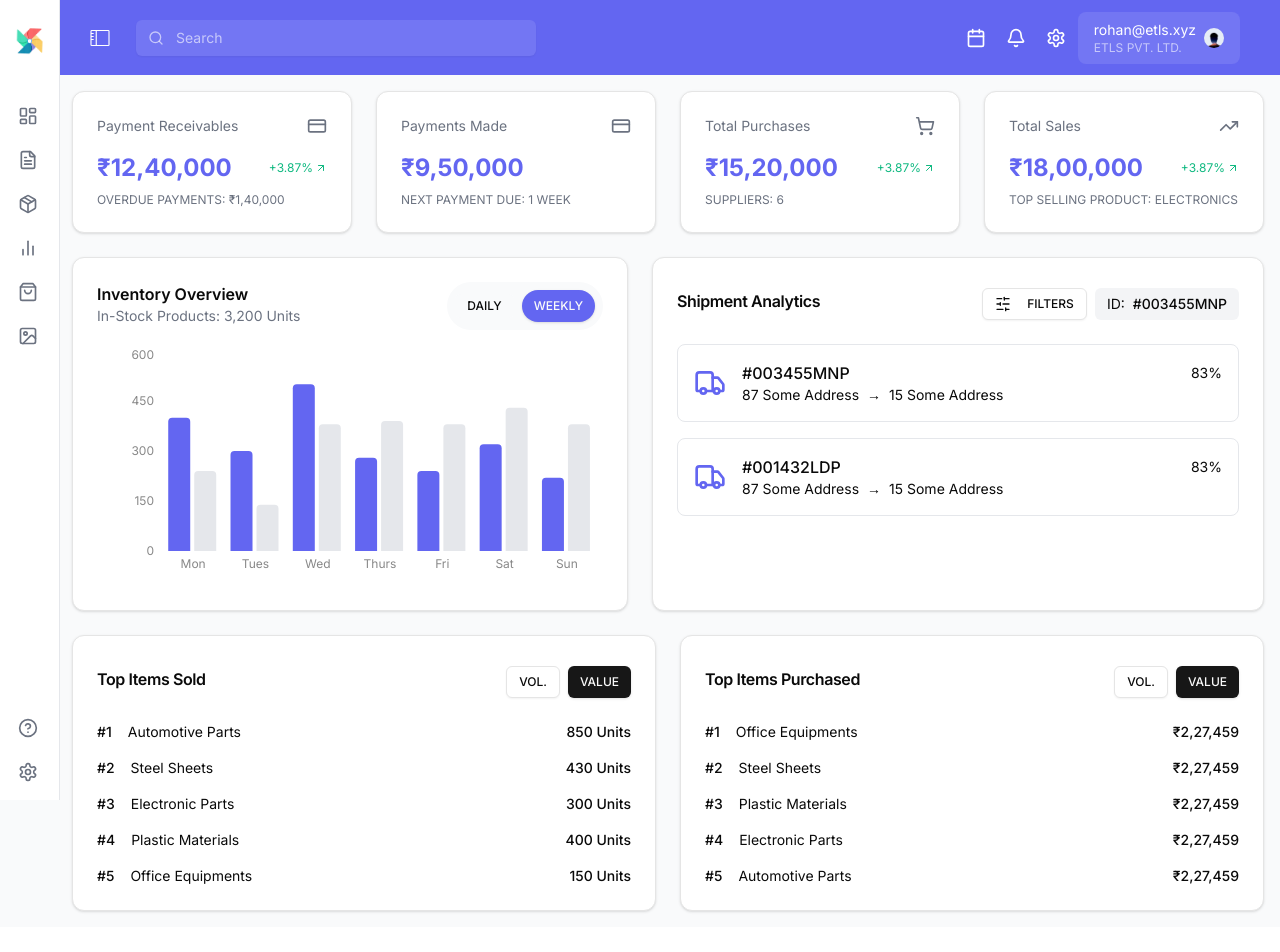
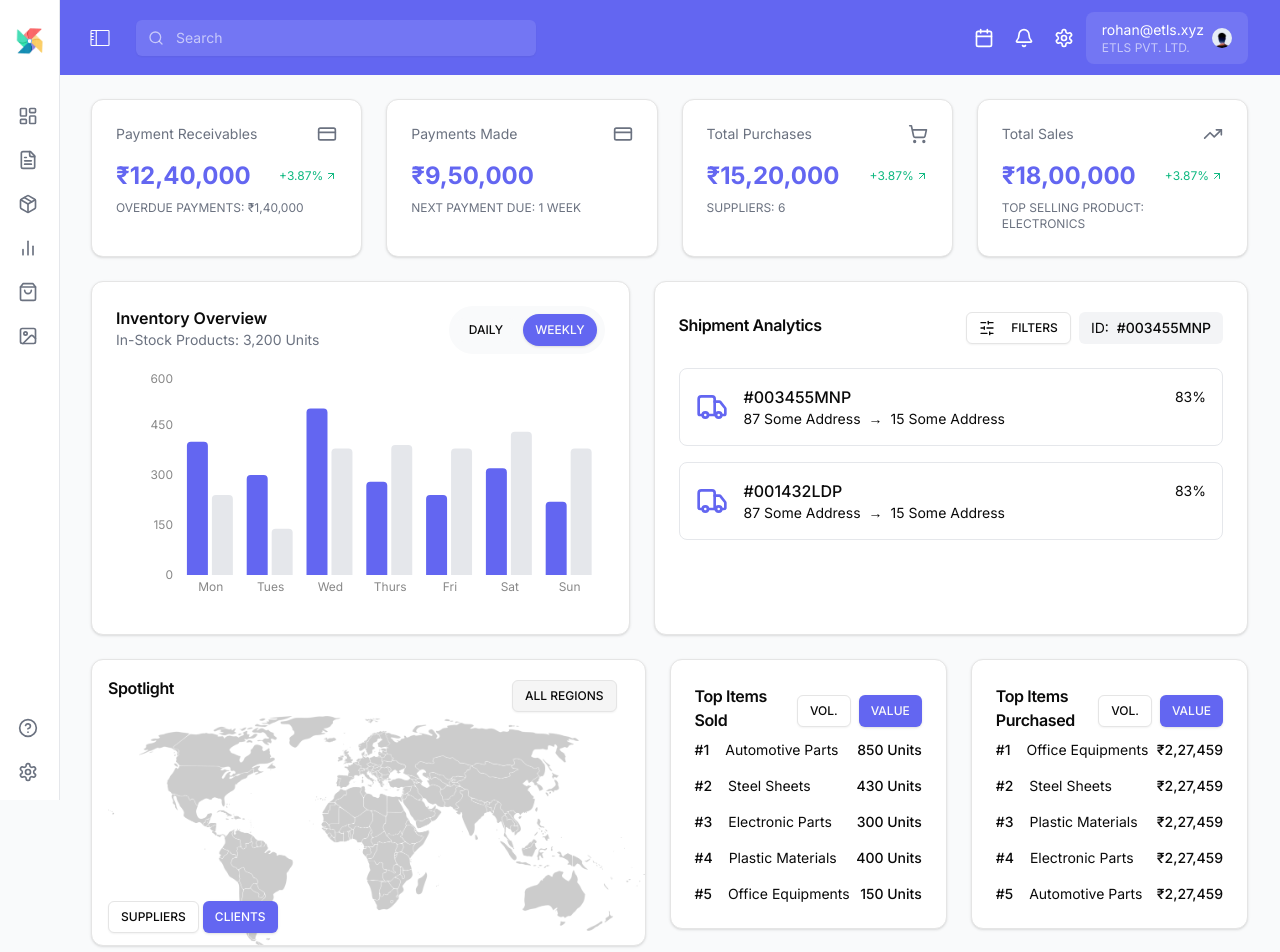
Before and after one commit to AshwiniParaye1/Dashboard, a Next.js app: page / in a window 1280 px wide. Shown: the top 952 px of the page. Before the commit the page ends 927 px from the top, so only its background shows below. Built offline with nearby package versions, Linux system fonts and the light colour scheme.

Commit message:
fixed spotlight image

```diff
--- a/app/dashboard/layout.tsx
+++ b/app/dashboard/layout.tsx
@@ -1,23 +1,9 @@
 import type React from "react";
-import { DashboardHeader } from "@/components/dashboard/header";
 
 export default function DashboardLayout({
   children
 }: {
   children: React.ReactNode;
 }) {
-  return (
-    <div className="min-h-screen flex bg-[#F8F9FC]">
-      {/* Main content area */}
-      <div className="flex-1 min-h-screen ml-[250px]">
-        {/* Header - Fixed at the top */}
-        <div className="fixed top-0 left-[250px] right-0 z-10">
-          <DashboardHeader />
-        </div>
-
-        {/* Page content with padding to avoid overlap */}
-        <div className="pt-[64px] p-6">{children}</div>
-      </div>
-    </div>
-  );
+  return <div className="min-h-screen bg-gray-50">{children}</div>;
 }
--- a/app/dashboard/page.tsx
+++ /dev/null
@@ -1,36 +0,0 @@
-import { MetricsCards } from "@/components/dashboard/metrics-cards";
-import { InventoryOverview } from "@/components/dashboard/inventory-overview";
-import { ShipmentAnalytics } from "@/components/dashboard/shipment-analytics";
-import { TopItems } from "@/components/dashboard/top-items";
-import Image from "next/image";
-
-export default function DashboardPage() {
-  return (
-    <div className="py-6 space-y-6">
-      <div className="grid gap-6">
-        <MetricsCards />
-        <div className="grid lg:grid-cols-2 gap-6">
-          <InventoryOverview />
-          <ShipmentAnalytics />
-        </div>
-        <div className="flex w-full h-full">
-          <div className="w-full flex flex-row items-start">
-            <div className="w-1/3 p-4 flex justify-center">
-              <Image
-                src="/spotlight.png"
-                alt="Spotlight"
-                width={400}
-                height={400}
-                className="object-contain"
-              />
-            </div>
-            <div className="w-2/3 p-4">
-              <TopItems title="Top Items Sold" type="sold" />
-              <TopItems title="Top Items Purchased" type="purchased" />
-            </div>
-          </div>
-        </div>
-      </div>
-    </div>
-  );
-}
--- a/app/page.tsx
+++ b/app/page.tsx
@@ -1,24 +1,32 @@
 import { DashboardHeader } from "@/components/dashboard/header";
+import { DashboardSidebar } from "@/components/dashboard/sidebar";
 import { MetricsCards } from "@/components/dashboard/metrics-cards";
 import { InventoryOverview } from "@/components/dashboard/inventory-overview";
 import { ShipmentAnalytics } from "@/components/dashboard/shipment-analytics";
+import { Spotlight } from "@/components/dashboard/spotlight";
 import { TopItems } from "@/components/dashboard/top-items";
-import { DashboardSidebar } from "@/components/dashboard/sidebar";
 
 export default function DashboardPage() {
   return (
     <div className="min-h-screen bg-gray-50">
       <DashboardHeader />
       <DashboardSidebar />
-      <main className="container mx-auto p-4 space-y-6">
+      <main className="pl-[35px] p-6 space-y-6 pr-8">
         <MetricsCards />
         <div className="grid lg:grid-cols-2 gap-6">
           <InventoryOverview />
           <ShipmentAnalytics />
         </div>
-        <div className="grid lg:grid-cols-2 gap-6 ml-14">
-          <TopItems title="Top Items Sold" type="sold" />
-          <TopItems title="Top Items Purchased" type="purchased" />
+        <div className="flex gap-6 pl-14">
+          <div className="w-1/2">
+            <Spotlight />
+          </div>
+          <div className="w-1/4">
+            <TopItems title="Top Items Sold" type="sold" />
+          </div>
+          <div className="w-1/4">
+            <TopItems title="Top Items Purchased" type="purchased" />
+          </div>
         </div>
       </main>
     </div>
--- a/components/dashboard/header.tsx
+++ b/components/dashboard/header.tsx
@@ -7,7 +7,7 @@ import { PiSidebarLight } from "react-icons/pi";
 
 export function DashboardHeader() {
   return (
-    <div className="sticky top-0 z-50 flex h-[75px] pl-20 pr-10 items-center justify-between bg-[#6366F1] px-4">
+    <div className="sticky top-0 z-50 flex h-[75px] pl-20 pr-8 items-center justify-between bg-[#6366F1] px-4">
       <div className="flex items-center gap-4">
         <button className="text-white p-2 hover:bg-white/10 rounded-lg">
           <PiSidebarLight size={24} />
--- /dev/null
+++ b/components/dashboard/spotlight.tsx
@@ -0,0 +1,50 @@
+"use client";
+
+import { Card, CardContent, CardHeader, CardTitle } from "@/components/ui/card";
+import { Button } from "@/components/ui/button";
+import Image from "next/image";
+
+export function Spotlight() {
+  return (
+    <Card className="bg-white relative">
+      <CardHeader className="flex flex-row items-center justify-between p-4">
+        <CardTitle className="text-base font-semibold">Spotlight</CardTitle>
+        <div className="absolute top-2 right-4 bg-white px-3 py-1.5 rounded-md text-xs">
+          <Button
+            size={"sm"}
+            variant="outline"
+            className="bg-neutral-100 hover:bg-neutral-200"
+          >
+            ALL REGIONS
+          </Button>
+        </div>
+      </CardHeader>
+      <CardContent className="p-0 ml-4 relative">
+        <Image
+          src="/spotlight.png"
+          alt="World Map"
+          className="w-full "
+          width={400}
+          height={400}
+        />
+        <div className="relative">
+          <div className="absolute bottom-3 left-0 flex gap-1">
+            <Button
+              variant="outline"
+              size="sm"
+              className="h-8 text-xs bg-white hover:bg-gray-50"
+            >
+              SUPPLIERS
+            </Button>
+            <Button
+              size="sm"
+              className="h-8 text-xs bg-[#6366F1] hover:bg-[#5355E2] text-white"
+            >
+              CLIENTS
+            </Button>
+          </div>
+        </div>
+      </CardContent>
+    </Card>
+  );
+}
--- a/components/dashboard/top-items.tsx
+++ b/components/dashboard/top-items.tsx
@@ -26,18 +26,20 @@ export function TopItems({ title, type }: TopItemsProps) {
 
   return (
     <Card>
-      <CardHeader className="flex flex-row items-center justify-between">
-        <CardTitle>{title}</CardTitle>
+      <CardHeader className="flex flex-row items-center justify-between pb-2">
+        <CardTitle className="text-base font-semibold">{title}</CardTitle>
         <div className="flex gap-2">
-          <Button variant="outline" size="sm">
+          <Button variant="outline" size="sm" className="h-8 text-xs">
             VOL.
           </Button>
-          <Button variant="default" size="sm">
+          <Button
+            size="sm"
+            className="h-8 text-xs bg-[#6366F1] hover:bg-[#5355E2]"
+          >
             VALUE
           </Button>
         </div>
       </CardHeader>
-
       <CardContent>
         <div className="space-y-4">
           {items.map((item) => (
```
